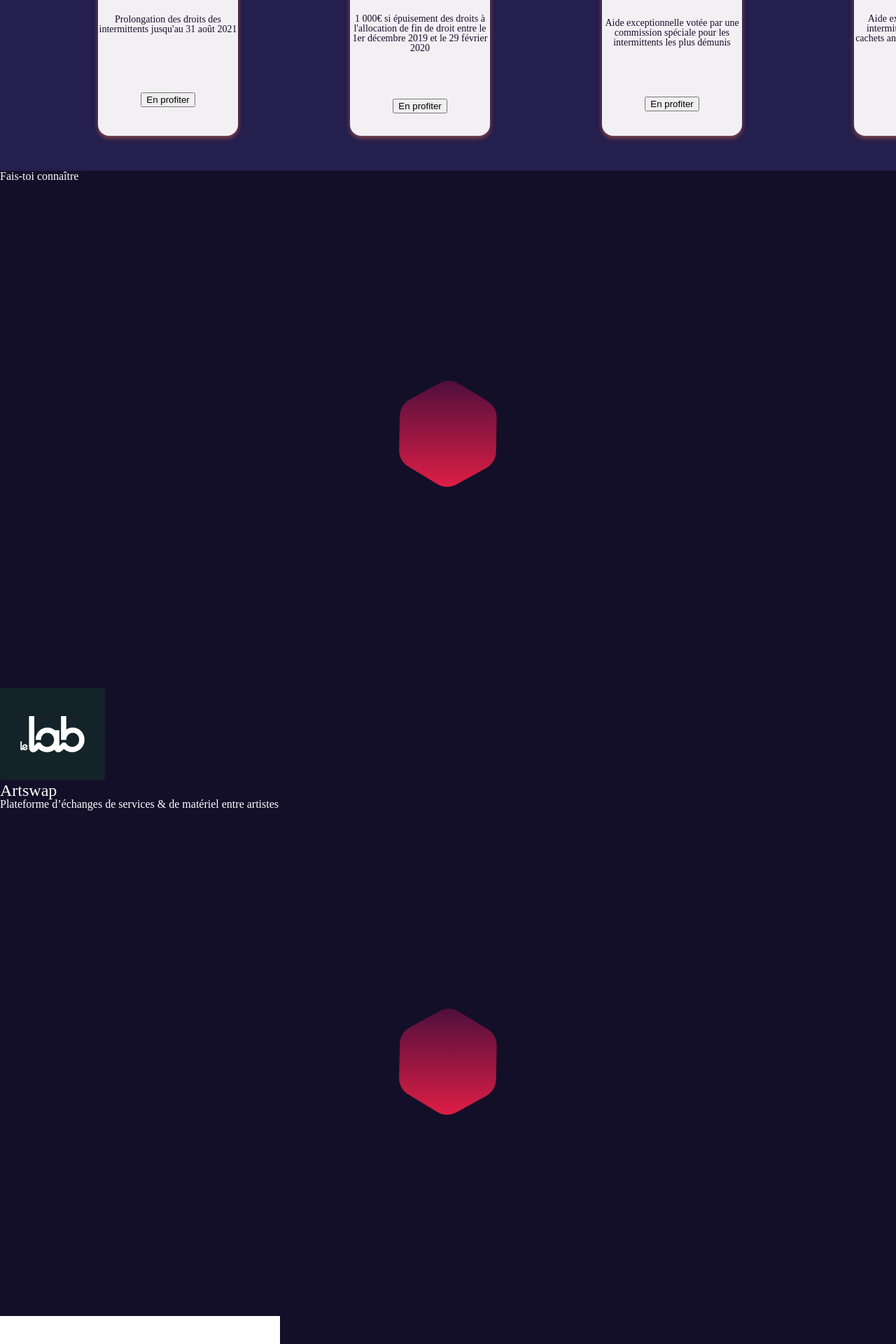
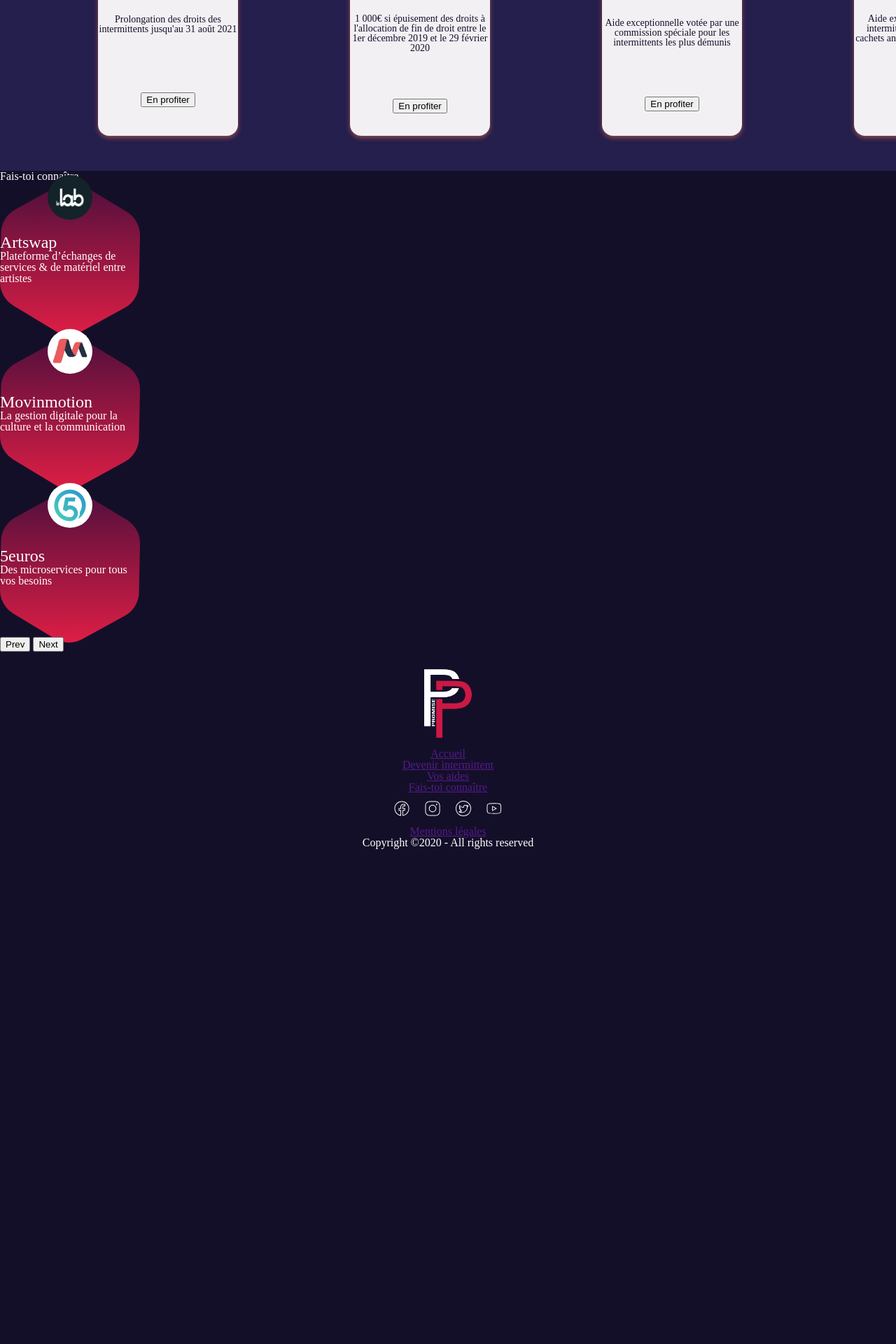
Before and after one commit to MisterAzix/vivre-intermittence, a Jekyll site: the page built from index.md, in a window 1280 px wide. Shown: the part 1944-3864 px from the top of the page at 70% size. Built offline with Jekyll 4.4.1, drawn with Linux system fonts in a browser that asks for light colours; after the commit the page ends 3156 px from its top, so only the background shows below that.

Commit message:
Social Item component style

```diff
--- /dev/null
+++ b/_includes/components/social_items.html
@@ -0,0 +1,9 @@
+<!--<a href="{{ include.link }}">-->
+    <div class="social-items">
+        <img src="{{ include.logo }}" alt="{{ include.title }} logo" />
+        <div class="text-container">
+            <h5>{{ include.name }}</h5>
+            <p>{{ include.content }}</p>
+        </div>
+    </div>
+<!--</a>-->
--- a/_includes/components/socialitems.html
+++ /dev/null
@@ -1,8 +0,0 @@
-<div class="socialitems">
-    <img src="{{ include.box }}" />
-    <img src="{{ include.logo }}" alt="{{ include.title }} logo" />
-    <div class="text-container">
-        <h5>{{ include.name }}</h5>
-        <p>{{ include.content }}</p>
-    </div>
-</div>
--- a/_includes/pages/sections/social.html
+++ b/_includes/pages/sections/social.html
@@ -6,9 +6,9 @@
     <div id="carousel">
 
         <div class="socialitems">
-            {% include components/socialitems.html box="/assets/img/hexagone_middle_social.svg" logo="/assets/img/website_logo/logo_le_lab.png" name="Artswap" content="Plateforme d’échanges de services & de matériel entre artistes" %}
-            {% include components/socialitems.html box="/assets/img/hexagone_middle_social.svg" logo="/assets/img/website_logo/logo_movinmotion.jpg" name="Movinmotion" content="La gestion digitale pour la culture et la communication" %}
-            {% include components/socialitems.html box="/assets/img/hexagone_middle_social.svg" logo="/assets/img/website_logo/logo_5euros.png" name="5euros" content="Des microservices pour tous vos besoins" %}
+            {% include components/social_items.html link="https://www.example.com/" logo="/assets/img/website_logo/logo_le_lab.png" name="Artswap" content="Plateforme d’échanges de services & de matériel entre artistes" %}
+            {% include components/social_items.html link="https://www.example.com/" logo="/assets/img/website_logo/logo_movinmotion.jpg" name="Movinmotion" content="La gestion digitale pour la culture et la communication" %}
+            {% include components/social_items.html link="https://www.example.com/" logo="/assets/img/website_logo/logo_5euros.png" name="5euros" content="Des microservices pour tous vos besoins" %}
         </div>
 
     </div>
--- /dev/null
+++ b/_sass/components/_social_items.scss
@@ -0,0 +1,20 @@
+.social-items {
+    background: url("/assets/img/hexagone_middle_social.svg") no-repeat center center;
+    background-size: auto;
+    position: relative;
+    height: 220px;
+    width: 200px;
+    display: flex;
+    justify-content: center;
+    align-items: center;
+
+    img {
+        position: absolute;
+        border-radius: 50px;
+        top: -10px;
+        left: 50%;
+        height: 64px;
+        width: 64px;
+        transform: translateX(-50%);
+    }
+}
--- a/_sass/main.scss
+++ b/_sass/main.scss
@@ -12,6 +12,7 @@
 @import 'components/navbar';
 @import 'components/small_button';
 @import 'components/howto';
+@import 'components/social_items';
 
 /* LAYOUT */
 @import 'layout/footer';
```
Also changed, not shown: _sass/components/_howto.scss (renamed from _sass/components/howto.scss), assets/img/hexagone_middle_social.svg.
